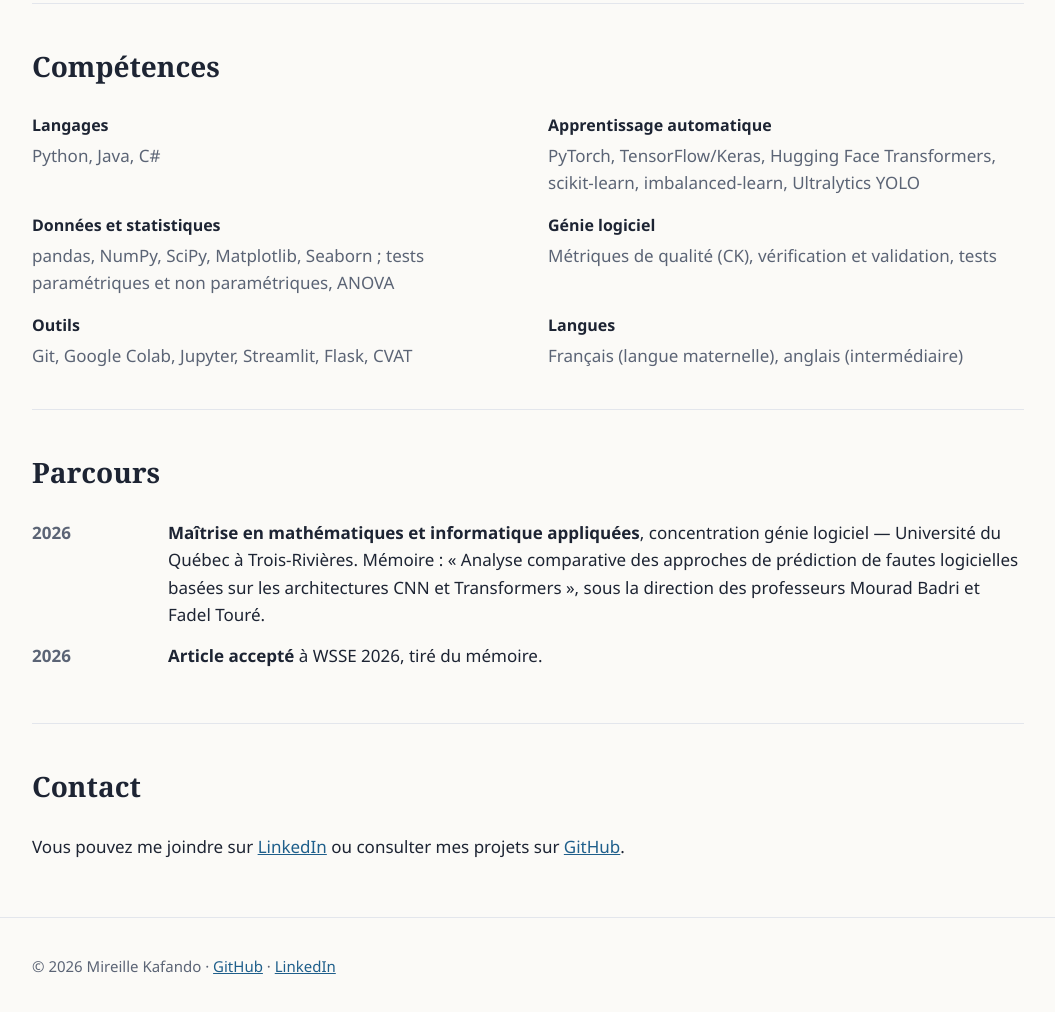
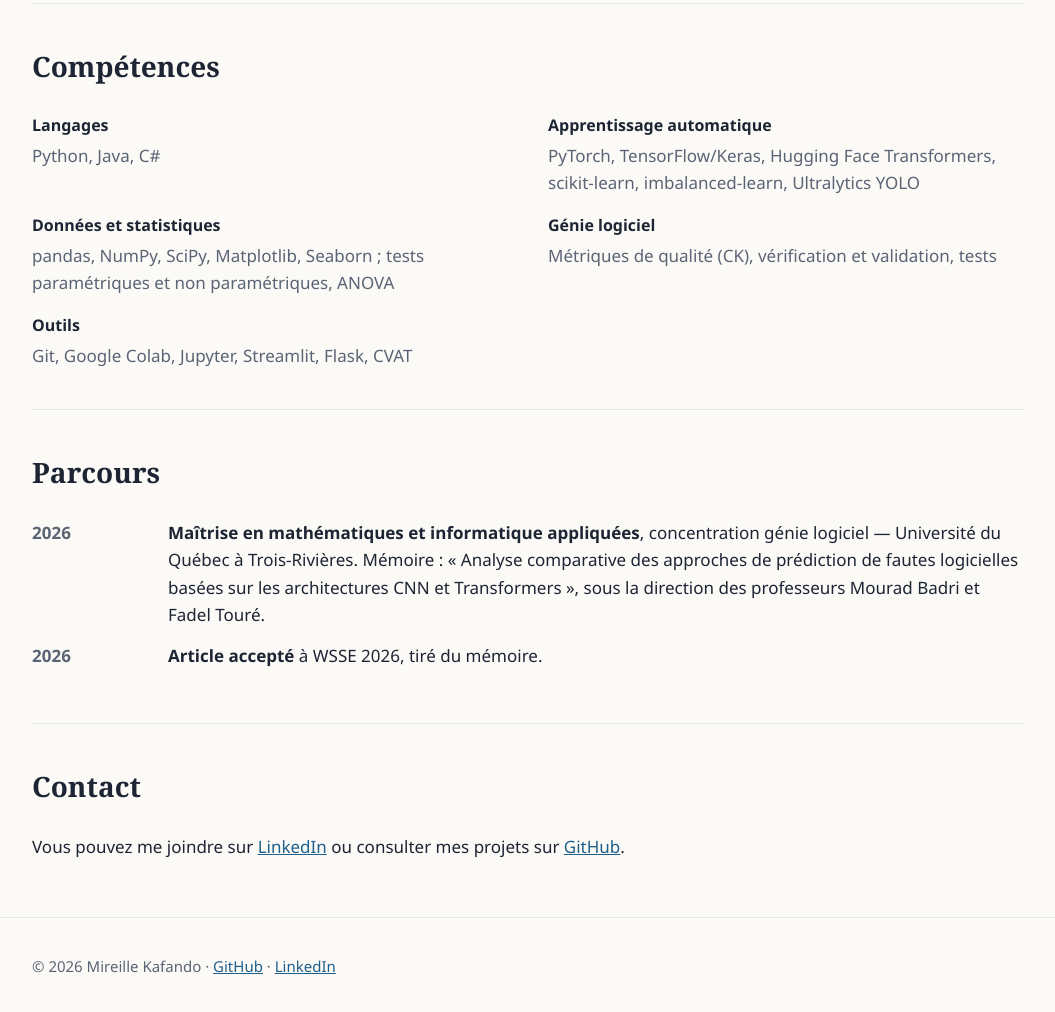
Before and after one commit to mireille-kafando/mireille-kafando.github.io, a plain HTML site: page index.html in a window 1280 px wide. Shown: the part 2036-3048 px from the top of the page, without its empty margins (112-1167 px from the left). Drawn offline with Linux system fonts and the light colour scheme.

Commit message:
Retrait de la mention des langues

```diff
--- a/index.html
+++ b/index.html
@@ -183,7 +183,6 @@
       <div><h4><span data-lang="fr">Données et statistiques</span><span data-lang="en">Data and statistics</span></h4><p>pandas, NumPy, SciPy, Matplotlib, Seaborn ; <span data-lang="fr">tests paramétriques et non paramétriques, ANOVA</span><span data-lang="en">parametric and non-parametric tests, ANOVA</span></p></div>
       <div><h4><span data-lang="fr">Génie logiciel</span><span data-lang="en">Software engineering</span></h4><p><span data-lang="fr">Métriques de qualité (CK), vérification et validation, tests</span><span data-lang="en">Quality metrics (CK), verification and validation, testing</span></p></div>
       <div><h4><span data-lang="fr">Outils</span><span data-lang="en">Tools</span></h4><p>Git, Google Colab, Jupyter, Streamlit, Flask, CVAT</p></div>
-      <div><h4><span data-lang="fr">Langues</span><span data-lang="en">Languages spoken</span></h4><p><span data-lang="fr">Français (langue maternelle), anglais (intermédiaire)</span><span data-lang="en">French (native), English (intermediate)</span></p></div>
     </div>
   </section>
 
```
